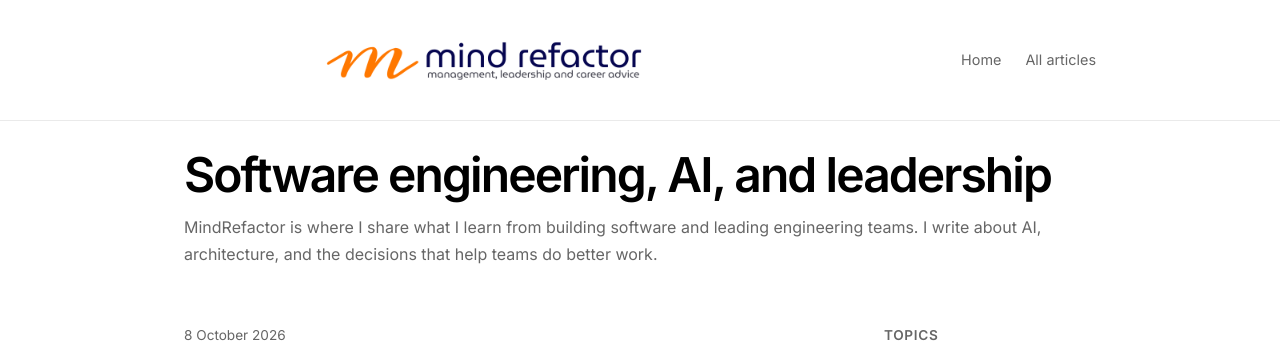
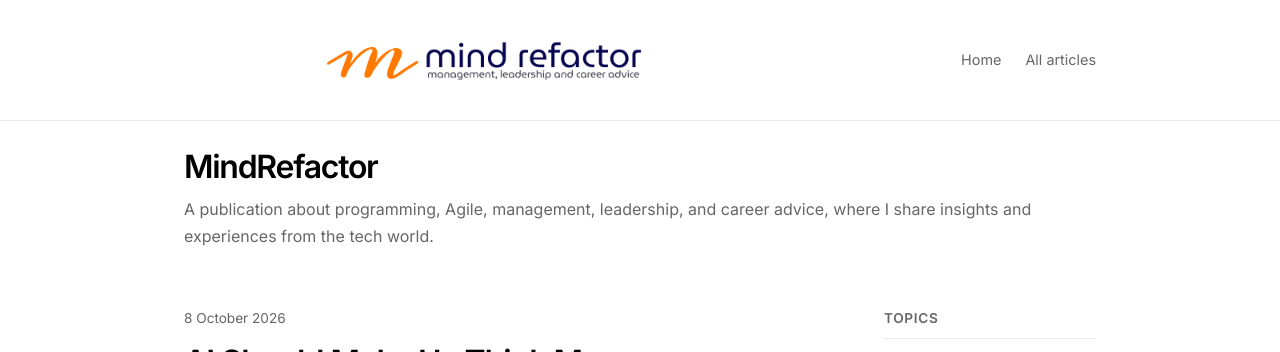
Before and after one commit to ale206/MindRefactor, an Eleventy site: page src/en/index.njk in a window 1280 px wide. Shown: the top 352 px of the page. Built offline with nearby package versions, Linux system fonts and the light colour scheme; Eleventy itself is replaced by a stand-in of ours; files that its build step writes are made by us from their sources.

Commit message:
fix(home): refine heading and description

```diff
--- a/src/_data/site.js
+++ b/src/_data/site.js
@@ -1,6 +1,6 @@
 module.exports = {
   title: "MindRefactor",
-  description: "Essays on software engineering, AI, and leading engineering teams by Alessio Di Salvo.",
+  description: "A publication about programming, Agile, management, leadership, and career advice, where I share insights and experiences from the tech world.",
   url: "https://mindrefactor.com",
   author: {
     name: "Alessio Di Salvo",
--- a/src/css/blog.css
+++ b/src/css/blog.css
@@ -489,6 +489,9 @@ img { max-width: 100%; display: block; }
   gap: 0.6rem;
   margin-bottom: 0.75rem;
 }
+.post-list-header .home-title {
+  font-size: clamp(1.5rem, 3vw, 2rem);
+}
 .lang-label {
   display: inline-block;
   font-size: 0.7rem;
--- a/src/en/index.njk
+++ b/src/en/index.njk
@@ -1,8 +1,8 @@
 ---
 layout: base.njk
-title: Software Engineering, AI and Leadership
+title: Programming, Agile, Management and Leadership
 lang: en
-description: Essays on software engineering, AI, and leading engineering teams by Alessio Di Salvo.
+description: A publication about programming, Agile, management, leadership, and career advice, where I share insights and experiences from the tech world.
 permalink: /en/index.html
 ---
 {% from "macros/tagcloud.njk" import tagCloud %}
@@ -11,8 +11,8 @@ permalink: /en/index.html
 
   <header class="post-list-header">
     <div class="post-list-header-content">
-      <h1>Software engineering, AI, and leadership</h1>
-      <p class="post-list-tagline">MindRefactor is where I share what I learn from building software and leading engineering teams. I write about AI, architecture, and the decisions that help teams do better work.</p>
+      <h1 class="home-title">MindRefactor</h1>
+      <p class="post-list-tagline">A publication about programming, Agile, management, leadership, and career advice, where I share insights and experiences from the tech world.</p>
     </div>
   </header>
 
```
